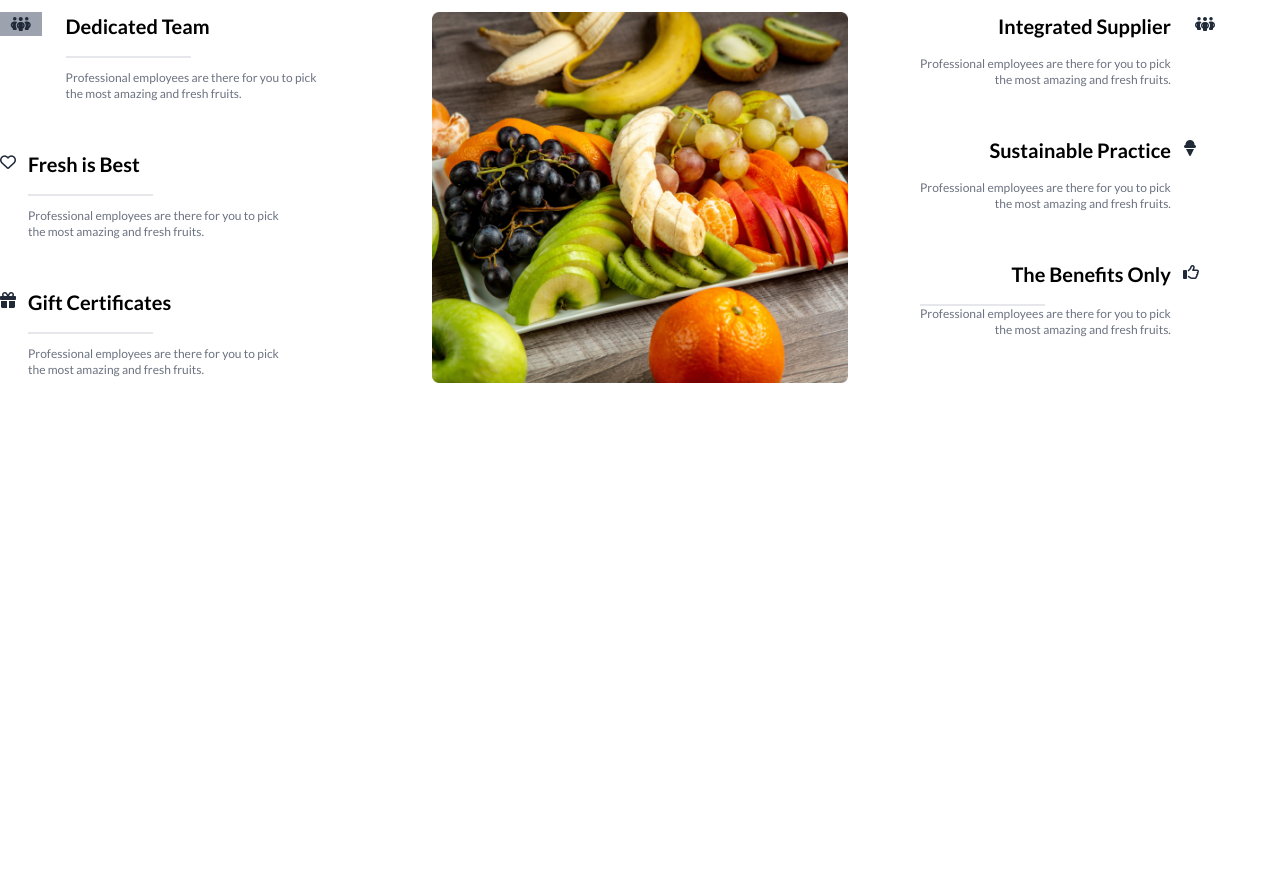
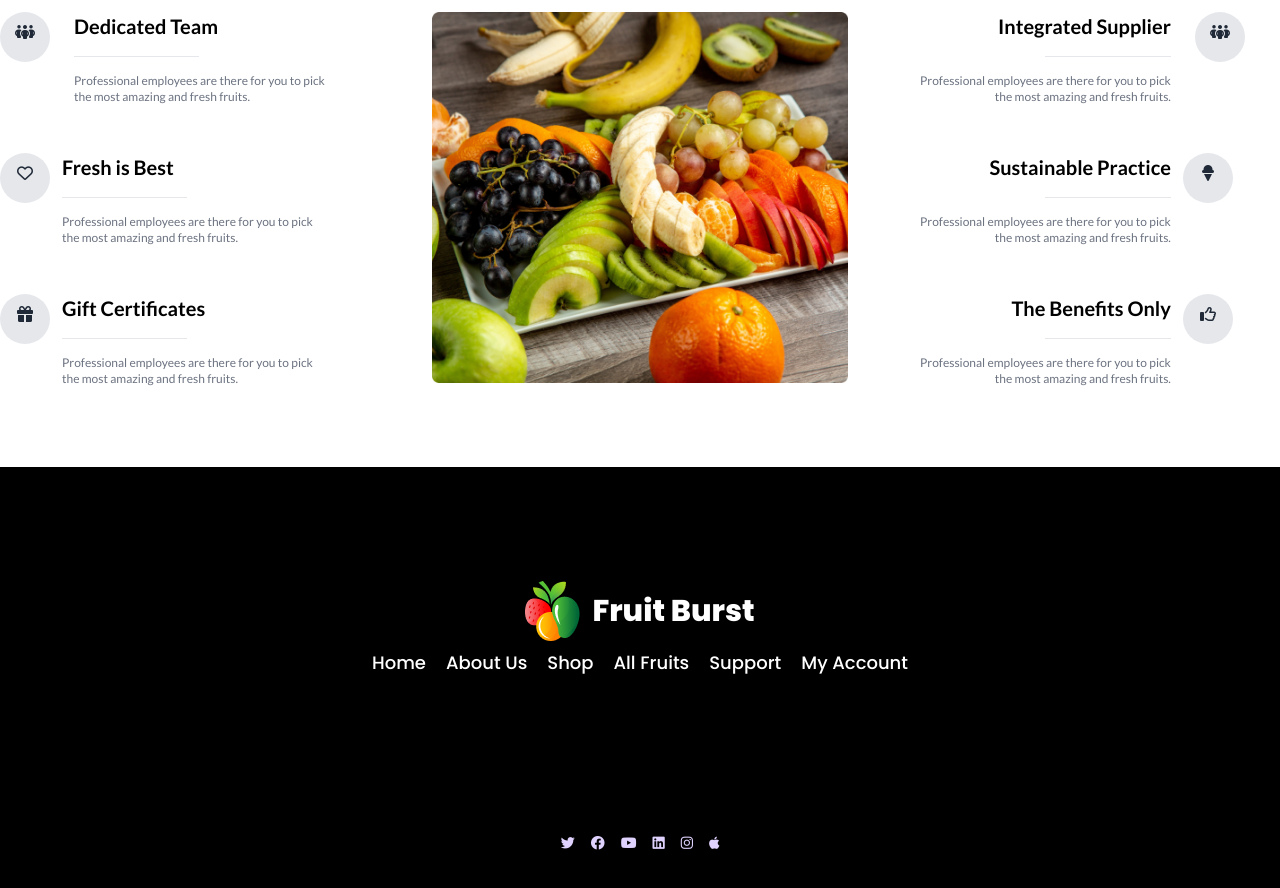
Before and after one commit to ASRAF-JAHAN/Assignment-task-three, a plain HTML site: page index.html in a window 1280 px wide. Shown: the part 2740-3628 px from the top of the page. Before the commit the page ends 3123 px from the top, so only its background shows below. Drawn offline with nearby package versions, Linux system fonts and the light colour scheme.

Commit message:
why choose us and footer almost done

```diff
--- a/index.html
+++ b/index.html
@@ -459,29 +459,29 @@
         <!-- box 1 -->
         <div class="flex-1">
           <div class="flex gap-6 mb-12">
-            <p class="w-[10%] h-[10%] bg-gray-400"><span><i class="fa-solid fa-people-group"></i></span></p>
+            <p class="w-[50px] h-[50px] pt-2  rounded-full bg-gray-200"><span><i class="fa-solid fa-people-group"></i></span></p>
             <div class="text-left">
               <h3 class="text-xl text-black font-extrabold mb-4">Dedicated Team</h3>
-              <p class="border-b-2 w-[50%] "></p>
+              <hr class=" w-[50%]  text-gray-500 mb-4 mr-auto">
               <p class="text-xs text-gray-500 mt-3">Professional employees are there for you to pick <br> the most amazing
                 and fresh fruits.</p>
             </div>
 
           </div>
           <div class="flex gap-3 mb-12">
-            <p><span><i class="fa-regular fa-heart"></i></span></p>
+            <p class="w-[50px] h-[50px] pt-2 rounded-full bg-gray-200"><span><i class="fa-regular fa-heart"></i></span></p>
             <div class="text-left">
               <h3 class="text-xl text-black font-extrabold mb-4">Fresh is Best</h3>
-              <p class="border-b-2 w-[50%] "></p>
+              <hr class=" w-[50%]  text-gray-500 mb-4 mr-auto">
               <p class="text-xs text-gray-500 mt-3">Professional employees are there for you to pick <br> the most amazing
                 and fresh fruits.</p>
             </div>
           </div>
           <div class="flex gap-3">
-            <p><span><i class="fa-solid fa-gift"></i></span></p>
+            <p class="w-[50px] h-[50px] pt-2  rounded-full bg-gray-200"><span><i class="fa-solid fa-gift"></i></span></p>
             <div class="text-left">
               <h3 class="text-xl text-black font-extrabold mb-4">Gift Certificates</h3>
-              <p class="border-b-2 w-[50%] "></p>
+              <hr class=" w-[50%]  text-gray-500 mb-4 mr-auto">
               <p class="text-xs text-gray-500 mt-3">Professional employees are there for you to pick <br> the most amazing
                 and fresh fruits.</p>
             </div>
@@ -498,27 +498,29 @@
             <div class="flex gap-6 mb-12">
               <div class="text-right">
                 <h3 class="text-xl text-black font-extrabold mb-4">Integrated Supplier</h3>
+                <hr class=" w-[50%]  text-gray-500 mb-4 ml-auto">
                 <p class="text-xs text-gray-500">Professional employees are there for you to pick <br> the most amazing
                   and fresh fruits.</p>
               </div>
-              <p><span><i class="fa-solid fa-people-group"></i></span></p>
+              <p class="w-[50px] h-[50px] pt-2 text-center rounded-full bg-gray-200"><span><i class="fa-solid fa-people-group"></i></span></p>
             </div>
             <div class="flex gap-3 mb-12">
               <div class="text-right">
                 <h3 class="text-xl text-black font-extrabold mb-4">Sustainable Practice</h3>
+                <hr class=" w-[50%]  text-gray-500 mb-4 ml-auto">
                 <p class="text-xs text-gray-500">Professional employees are there for you to pick <br> the most amazing
                   and fresh fruits.</p>
               </div>
-              <p><span><i class="fa-solid fa-ice-cream"></i></span></p>
+              <p class="w-[50px] h-[50px]  pt-2 text-center rounded-full bg-gray-200"><span><i class="fa-solid fa-ice-cream"></i></span></p>
             </div>
             <div class="flex gap-3">
               <div class="text-right">
                 <h3 class="text-xl text-black font-extrabold mb-4">The Benefits Only</h3>
-                <p class="border-b-2 w-[50%] "></p>
+               <hr class=" w-[50%]  text-gray-500 mb-4 ml-auto">
                 <p class="text-xs text-gray-500">Professional employees are there for you to pick <br> the most amazing
                   and fresh fruits.</p>
               </div>
-              <p><span><i class="fa-regular fa-thumbs-up"></i></span></p>
+              <p class="w-[50px] h-[50px] text-center pt-2 rounded-full bg-gray-200"><span><i class="fa-regular fa-thumbs-up"></i></span></p>
             </div>
 
           </div>
@@ -533,10 +535,33 @@
 
 
   </main>
-  <footer class="max-w-full bg-black">
+  <footer class="footer footer-center p-14 mt-20 h-[500px] bg-black text-primary-content">
+    <div>
+      <div class=" flex gap-3  items-center">
+        <img src="./images/logo.png" alt="">
+        <h2 class="text-3xl font-extrabold text-white">Fruit Burst</h2>
+      </div>
+     <div class="  lg:flex lg:gap-5 justify-center items-center text-lg text-white">
+      <a href="">Home</a>
+      <a href="">About Us</a>
+      <a href="">Shop</a>
+      <a href="">All Fruits</a>
+      <a href="">Support</a>
+      <a href="">My Account</a>
+     </div>
+    </div>
+
+      <div class="flex gap-4 mt-0">
+        <a class="font-bold" href=""><i class="fa-brands fa-twitter"></i></a>
+        <a href=""><i class="fa-brands fa-facebook"></i></a>
+        <a href=""><i class="fa-brands fa-youtube"></i></a>
+        <a href=""><i class="fa-brands fa-linkedin"></i></a>
+        <a href=""><i class="fa-brands fa-instagram"></i></a>
+        <a href=""><i class="fa-brands fa-apple"></i></a>
+
+      </div>
 
   </footer>
-  <footer>
     <!-- fruit bar -->
     <!-- <div class="max-w-screen-lg flex gap-4 justify-center items-center mx-auto absolute top-20 right-15 drop-shadow-lg   h-52 py-10 px-3 bg-white">
       <img src="./images/fruit1.png" alt="">
@@ -547,8 +572,6 @@
     </div> -->
 
 
-  </footer>
-
 </body>
 
 </html>
```
